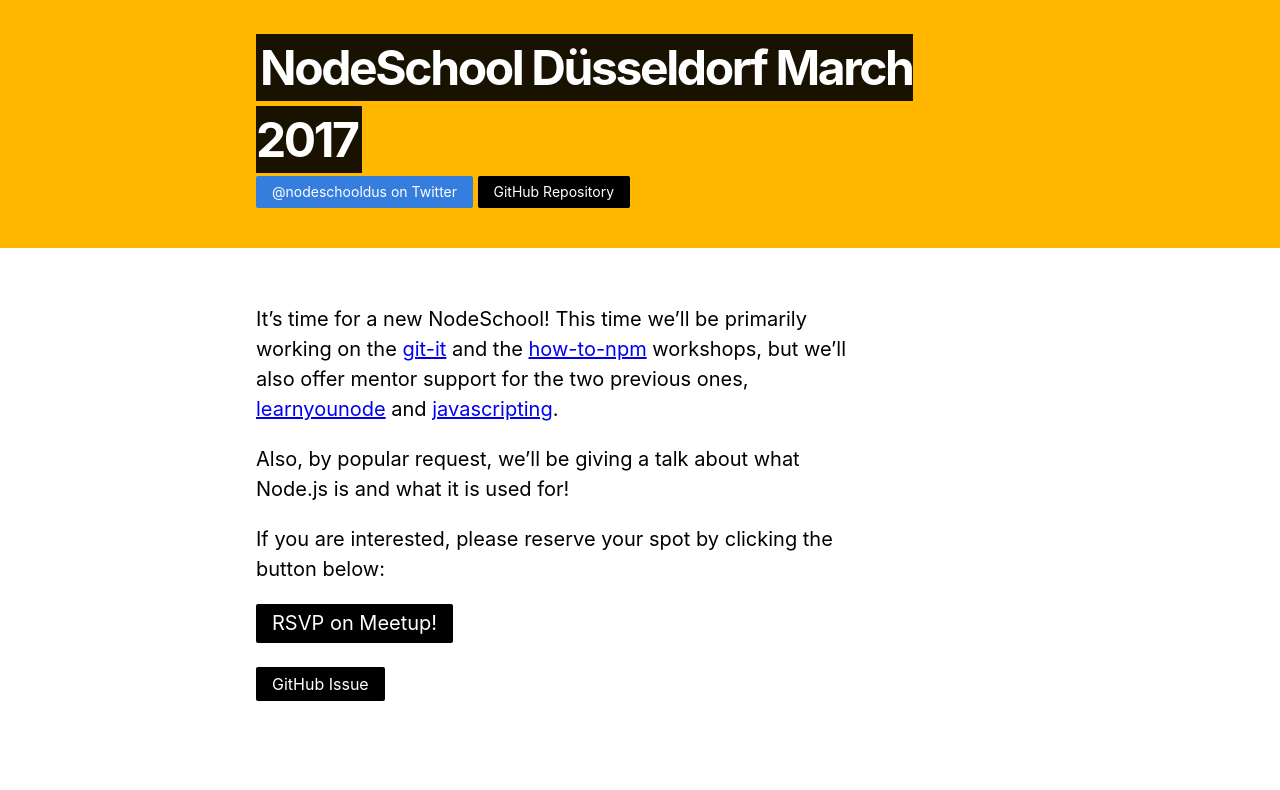
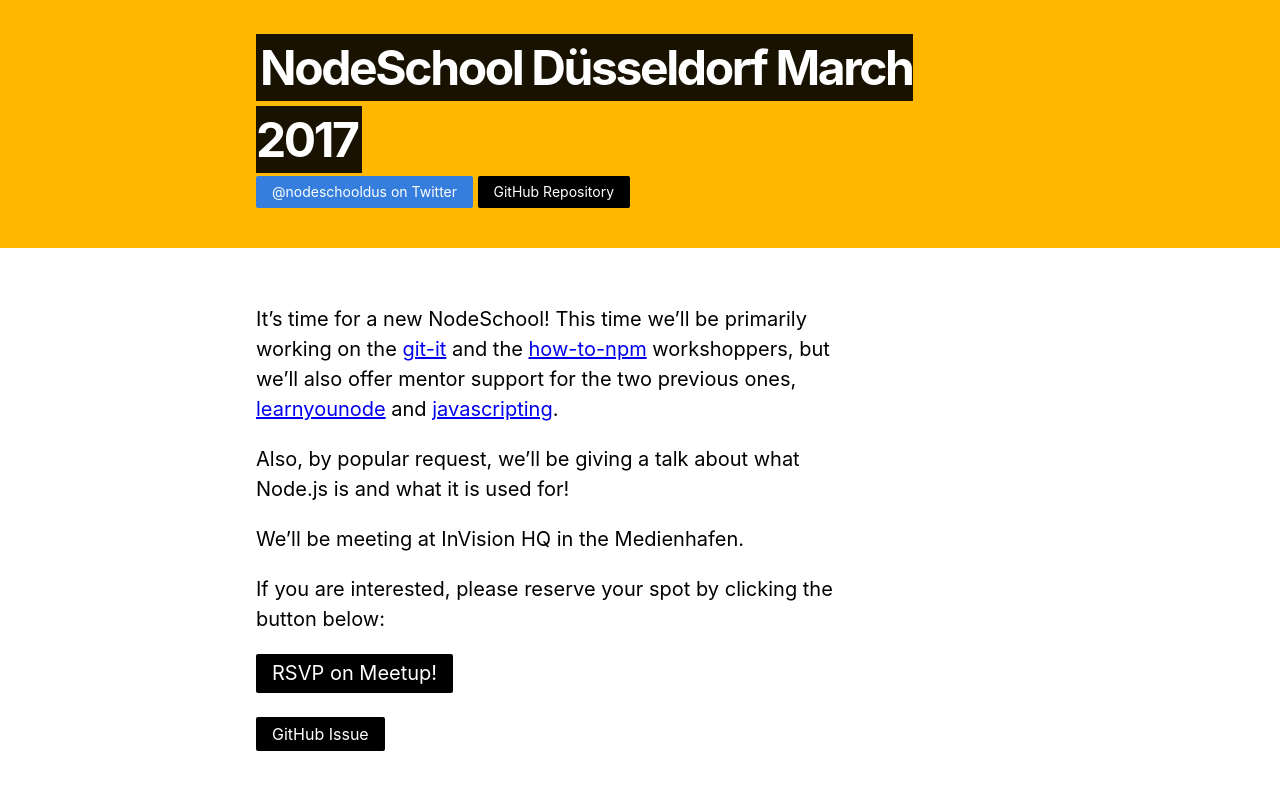
Before and after one commit to nodeschool/dusseldorf, a Jekyll site: the page built from _events/2.md, in a window 1280 px wide. Shown: the top 790 px of the page. Built offline with Jekyll 4.4.1, drawn with Linux system fonts in a browser that asks for light colours.

Commit message:
add and fix some things

```diff
--- a/_events/2.md
+++ b/_events/2.md
@@ -9,12 +9,14 @@ issue: 2
 ---
 
 It's time for a new NodeSchool! This time we'll be primarily working on the
-[git-it] and the [how-to-npm] workshops, but we'll also offer mentor support
+[git-it] and the [how-to-npm] workshoppers, but we'll also offer mentor support
 for the two previous ones, [learnyounode] and [javascripting].
 
 Also, by popular request, we'll be giving a talk about what Node.js is
 and what it is used for!
 
+We'll be meeting at InVision HQ in the Medienhafen.
+
 [git-it]: https://github.com/jlord/git-it
 [how-to-npm]: https://github.com/workshopper/how-to-npm
 [learnyounode]: http://github.com/workshopper/learnyounode
```
